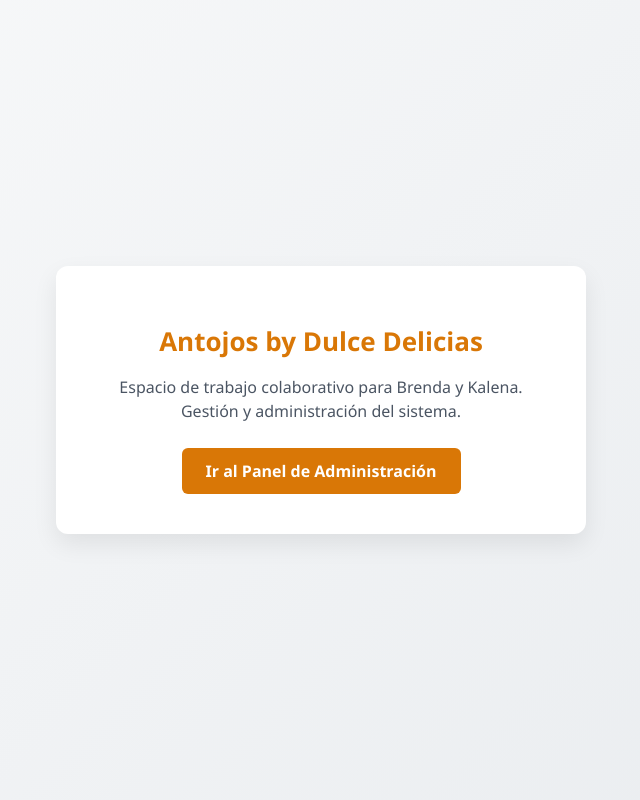
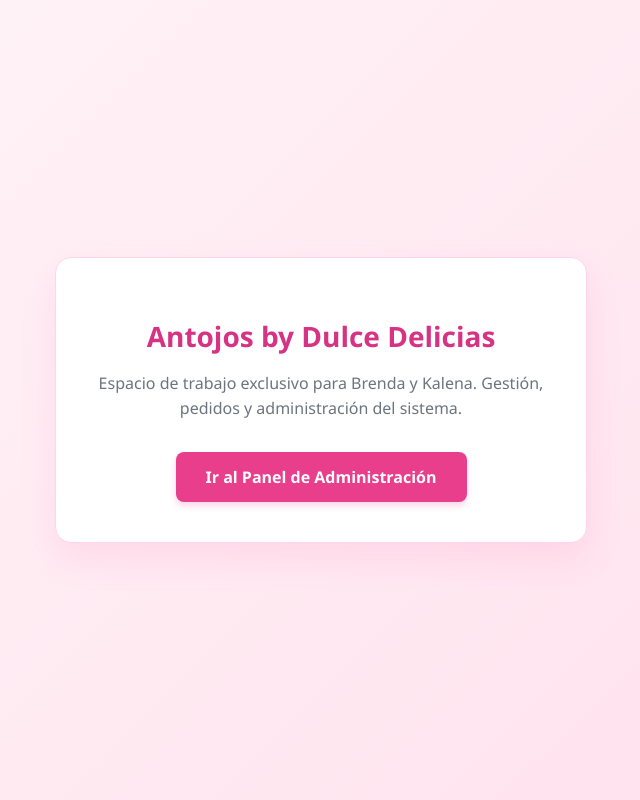
Before and after one commit to kfv2411-gif/antojos-system, a Django app: page / in a window 1280 px wide. Shown: the whole page, without its empty margins (319-959 px from the left). Run offline with Django 5.2, Linux system fonts and the light colour scheme.

Commit message:
Actualizar diseno a tonos rosados

```diff
--- a/facturacion/templates/facturacion/home.html
+++ b/facturacion/templates/facturacion/home.html
@@ -3,11 +3,12 @@
 <head>
     <meta charset="UTF-8">
     <meta name="viewport" content="width=device-width, initial-scale=1.0">
-    <title>Antojos by Dulce Delicias</title>
+    <title>Antojos by Dulce Delicias - Rosa</title>
     <style>
         body {
             font-family: 'Segoe UI', Tahoma, Geneva, Verdana, sans-serif;
-            background: linear-gradient(135deg, #f8f9fa 0%, #e9ecef 100%);
+            /* Fondo degradado suave en tonos rosados */
+            background: linear-gradient(135deg, #fff5f8 0%, #ffe0ec 100%);
             height: 100vh;
             margin: 0;
             display: flex;
@@ -17,42 +18,48 @@
         .card {
             background: white;
             padding: 40px;
-            border-radius: 12px;
-            box-shadow: 0 10px 25px rgba(0, 0, 0, 0.08);
+            border-radius: 16px; /* Un borde un poco más redondeado se ve más suave */
+            box-shadow: 0 15px 35px rgba(255, 105, 180, 0.15); /* Sombra suave en tono rosado */
             text-align: center;
             max-width: 450px;
             width: 100%;
+            border: 1px solid #ffd6e7;
         }
         h1 {
-            color: #d97706;
-            font-size: 26px;
+            color: #d63384; /* Un tono rosado fuerte para el título principal */
+            font-size: 28px;
             margin-bottom: 15px;
+            font-weight: 700;
         }
         p {
-            color: #4b5563;
+            color: #6c757d;
             font-size: 16px;
-            line-height: 1.5;
-            margin-bottom: 25px;
+            line-height: 1.6;
+            margin-bottom: 30px;
         }
         .btn {
             display: inline-block;
-            background-color: #d97706;
+            /* Botón en un tono rosado vibrante */
+            background-color: #e83e8c;
             color: white;
-            padding: 12px 24px;
-            border-radius: 6px;
+            padding: 14px 30px;
+            border-radius: 8px;
             text-decoration: none;
             font-weight: 600;
-            transition: background-color 0.2s ease;
+            font-size: 16px;
+            transition: background-color 0.2s ease, transform 0.1s ease;
+            box-shadow: 0 4px 6px rgba(232, 62, 140, 0.2);
         }
         .btn:hover {
-            background-color: #b45309;
+            background-color: #d63384; /* Un tono más oscuro al pasar el ratón */
+            transform: translateY(-1px);
         }
     </style>
 </head>
 <body>
     <div class="card">
         <h1>Antojos by Dulce Delicias</h1>
-        <p>Espacio de trabajo colaborativo para Brenda y Kalena. Gestión y administración del sistema.</p>
+        <p>Espacio de trabajo exclusivo para Brenda y Kalena. Gestión, pedidos y administración del sistema.</p>
         <a href="/admin/" class="btn">Ir al Panel de Administración</a>
     </div>
 </body>
```
